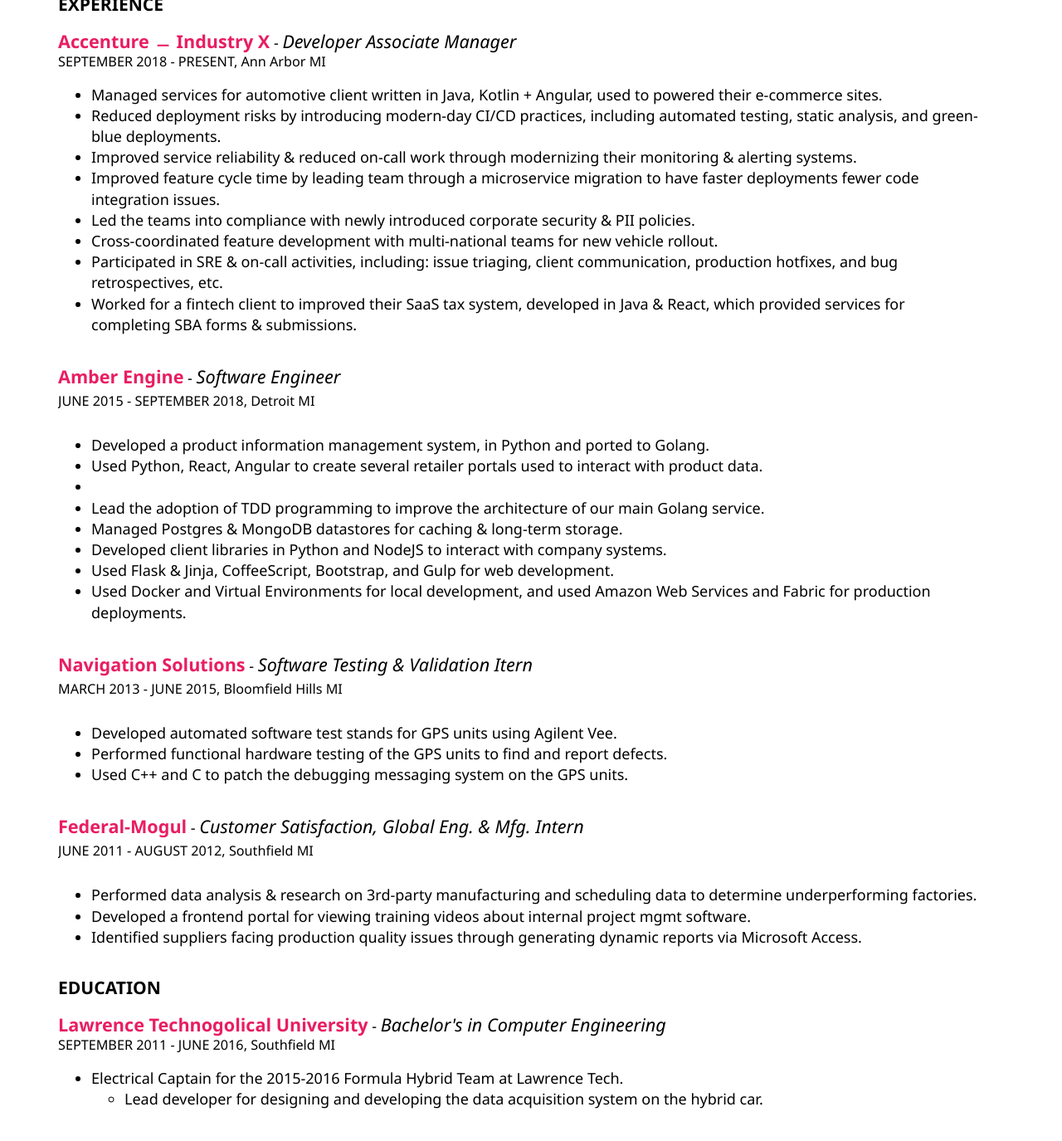
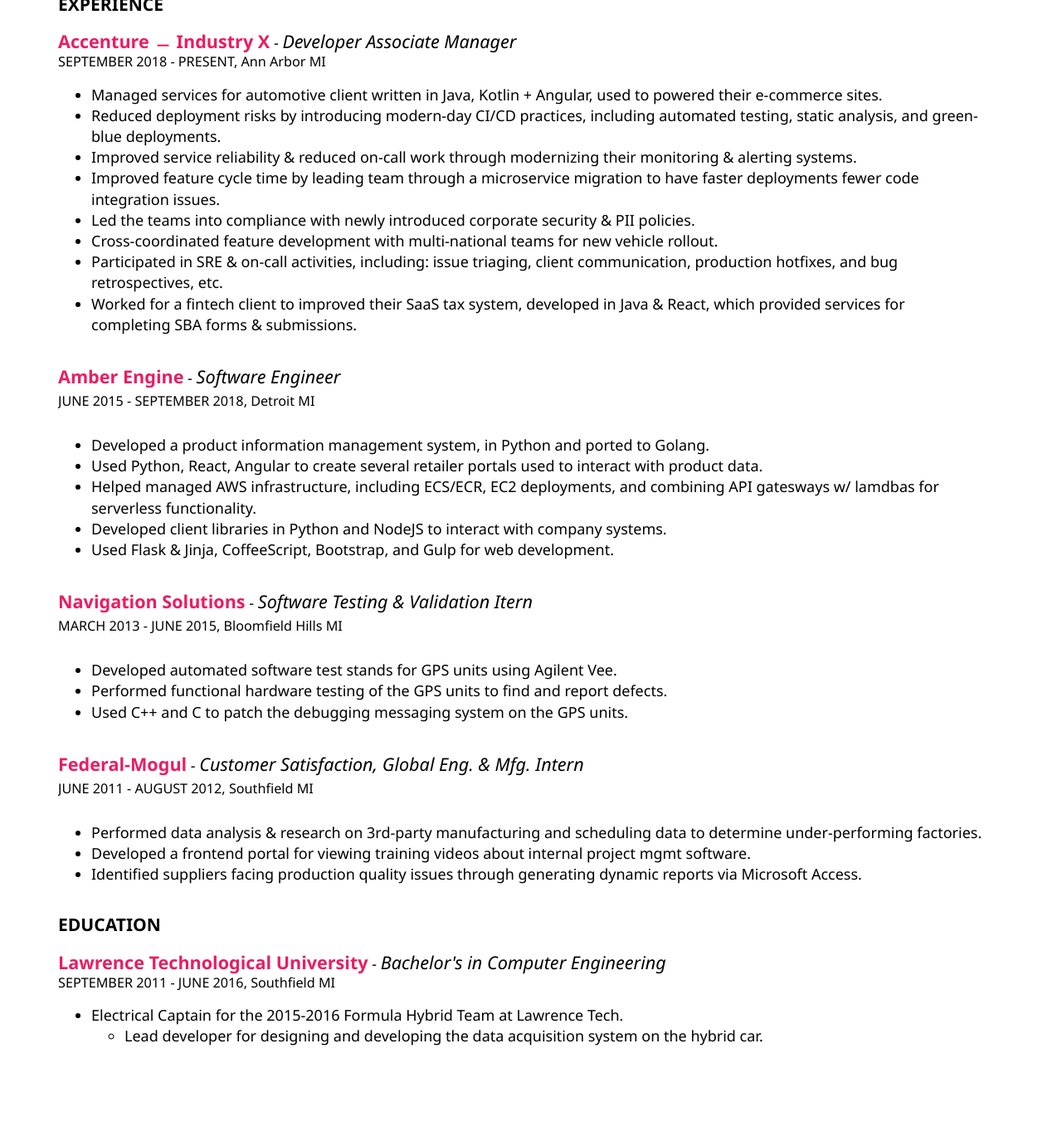
Before and after one commit to clagraff/clagraff.github.io, a Jekyll site: the page built from index.html, in a window 1280 px wide and 1400 px high, scrolled down 357 px. Shown: the top 1375 px of the window at 83% size. Built offline with Jekyll 4.4.1, drawn with Linux system fonts in a browser that asks for light colours; after the commit the page ends 1682 px from its top, so only the background shows below that.

Commit message:
Update index.html

```diff
--- a/index.html
+++ b/index.html
@@ -32,12 +32,10 @@
   <span class="duration">JUNE 2015 - SEPTEMBER 2018, Detroit MI</span><br/>
   <ul>
     <li>Developed a product information management system, in Python and ported to Golang.</li>
-    <li>Used Python, React, Angular to create several retailer portals used to interact with product data.<li>
-    <li>Lead the adoption of TDD programming to improve the architecture of our main Golang service.</li>
-    <li>Managed Postgres & MongoDB datastores for caching & long-term storage.</li>
+    <li>Used Python, React, Angular to create several retailer portals used to interact with product data.</li>
+    <li>Helped managed AWS infrastructure, including ECS/ECR, EC2 deployments, and combining API gatesways w/ lamdbas for serverless functionality.</li>
     <li>Developed client libraries in Python and NodeJS to interact with company systems.</li>
     <li>Used Flask & Jinja, CoffeeScript, Bootstrap, and Gulp for web development.</li>
-    <li>Used Docker and Virtual Environments for local development, and used Amazon Web Services and Fabric for production deployments.</li>
   </ul>
 </p>
 <p class="entry">
@@ -50,21 +48,19 @@
   </ul>
 </p>
 
-
 <p class="entry">
   <span class="company">Federal-Mogul</span> - <span class="position">Customer Satisfaction, Global Eng. & Mfg. Intern</span><br/>
   <span class="duration">JUNE 2011 - AUGUST 2012, Southfield MI</span><br/>
   <ul>
-    <li>Performed data analysis & research on 3rd-party manufacturing and scheduling data to determine underperforming factories.</li>
+    <li>Performed data analysis & research on 3rd-party manufacturing and scheduling data to determine under-performing factories.</li>
     <li>Developed a frontend portal for viewing training videos about internal project mgmt software.</li>
     <li>Identified suppliers facing production quality issues through generating dynamic reports via Microsoft Access.</li>
   </ul>
 </p>
 
-
 <p class="entry">
   <h3>EDUCATION</h3>
-  <span class="company">Lawrence Technogolical University</span> - <span class="position">Bachelor's in Computer Engineering</span><br/>
+  <span class="company">Lawrence Technological University</span> - <span class="position">Bachelor's in Computer Engineering</span><br/>
   <span class="duration">SEPTEMBER 2011 - JUNE 2016, Southfield MI</span><br/>
   <ul>
     <li>Electrical Captain for the 2015-2016 Formula Hybrid Team at Lawrence Tech.</li>
```
